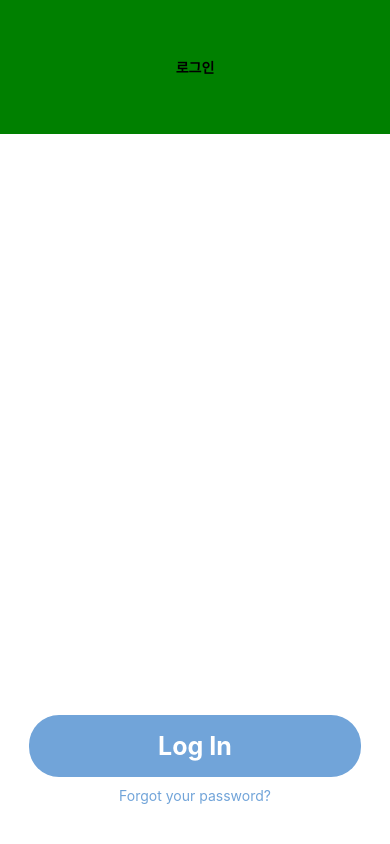
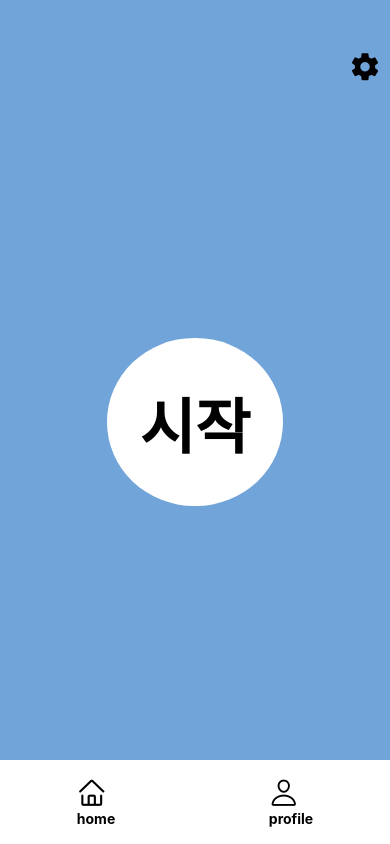
Before and after one commit to k-hackathon-team-3-8/Frontend, a React Native app: screen / in a window 390 px wide. Built offline with nearby package versions, Linux system fonts and the light colour scheme.

Commit message:
화면구성2nd

```diff
--- a/App.js
+++ b/App.js
@@ -1,10 +1,10 @@
 import { StatusBar } from 'expo-status-bar';
 import React, {Component} from 'react';
 import { StyleSheet, View, Image, Alert } from 'react-native';
-import LogIn from './page/LogIn';
+import Main from './page/Main';
 
 export default function App() {
   return (
-    <LogIn/>
+    <Main/>
   );
 }
--- a/package.json
+++ b/package.json
@@ -10,10 +10,14 @@
   },
   "dependencies": {
     "@expo/vector-icons": "^13.0.0",
+    "@react-navigation/native": "^6.1.7",
+    "@react-navigation/stack": "^6.3.17",
     "expo": "~49.0.5",
     "expo-status-bar": "~1.6.0",
     "react": "18.2.0",
-    "react-native": "0.72.3"
+    "react-native": "0.72.3",
+    "react-native-safe-area-context": "4.6.3",
+    "react-native-screens": "~3.22.0"
   },
   "devDependencies": {
     "@babel/core": "^7.20.0"
--- a/page/LogIn.js
+++ b/page/LogIn.js
@@ -52,7 +52,7 @@ const styles = StyleSheet.create({
     marginBottom: 40,
   },
   headerText: {
-    fontSize: "60",
+    fontSize: 60,
     fontWeight: "bold",
   },
   footerText: {
--- a/page/Main.js
+++ b/page/Main.js
@@ -57,7 +57,7 @@ const styles = StyleSheet.create({
     borderRadius: "100%",
   },
   buttonText: {
-    fontSize: "60",
+    fontSize: 60,
     fontWeight: "bold",
   },
 });
--- a/page/SignUp.js
+++ b/page/SignUp.js
@@ -51,7 +51,7 @@ const styles = StyleSheet.create({
     marginBottom: 40,
   },
   headerText: {
-    fontSize: "60",
+    fontSize: 60,
     fontWeight: "bold",
   },
 });
```
Also changed, not shown: 2 other files (tests, documents, lock files or other folders).
